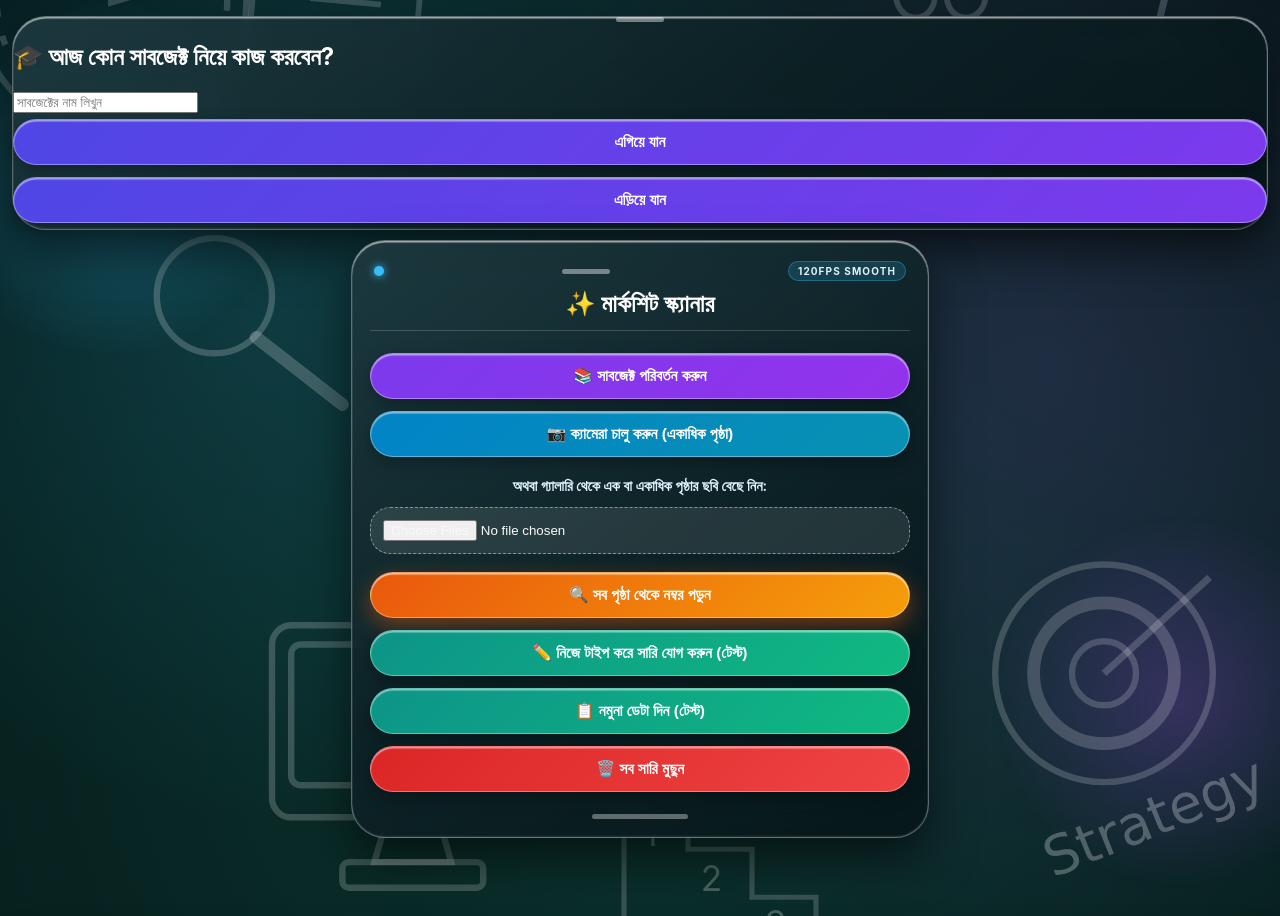
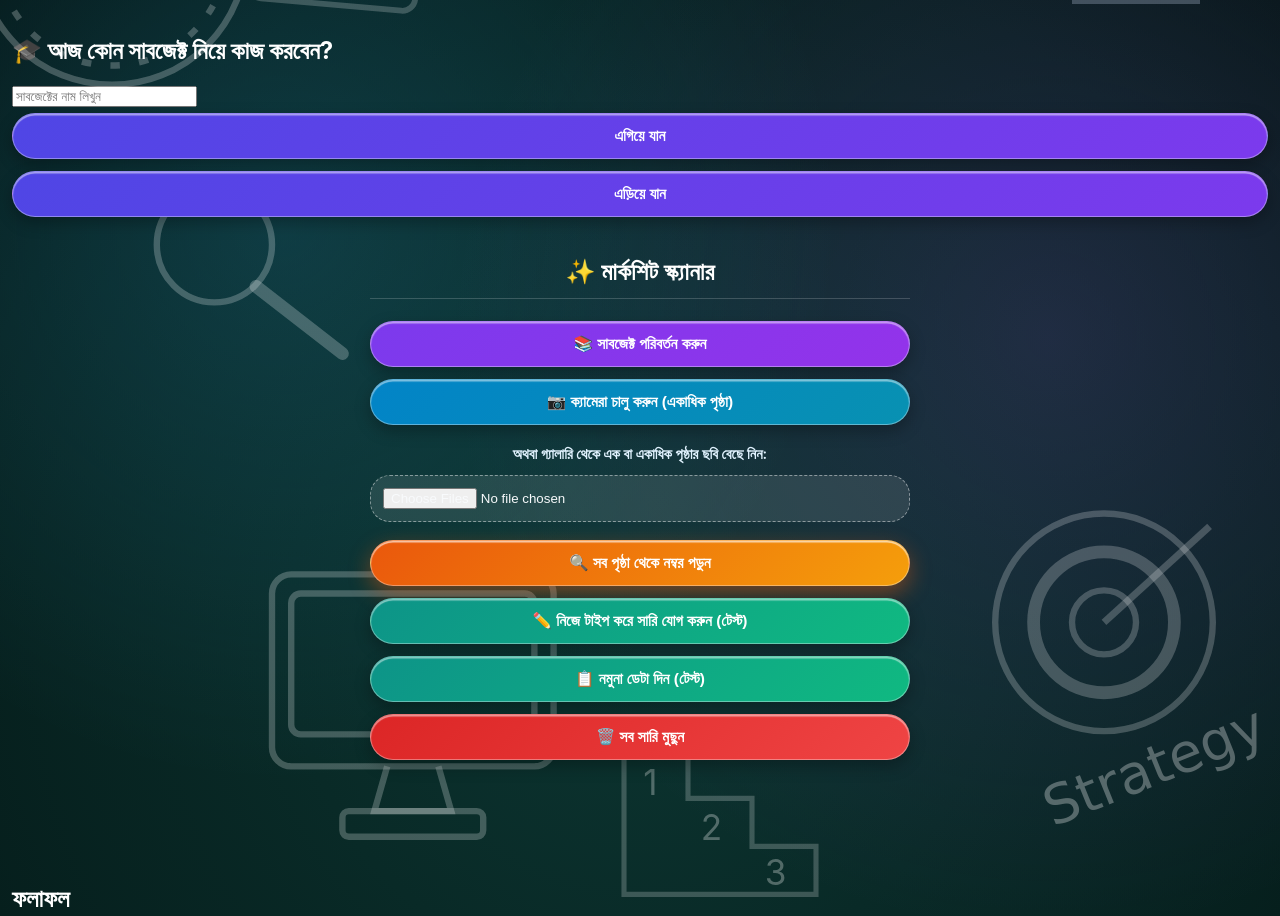
Before and after one commit to infomokaroma-dev/MarkSheet-reader, a plain HTML site: page index.html in a window 1280 px wide. Shown: the top 916 px of the page. Drawn offline with Linux system fonts and the light colour scheme.

Commit message:
Update index.html

```diff
--- a/index.html
+++ b/index.html
@@ -2,79 +2,77 @@
 <html lang='bn' data-theme='light'>
 <head>
 <meta charset='UTF-8'>
-<meta name='viewport' content='width=device-width, initial-scale=1, maximum-scale=1, user-scalable=no'>
+<meta name='viewport' content='width=device-width, initial-scale=1'>
+<!-- ফোনের অটো ডার্ক মোডে কালার নষ্ট হওয়া বন্ধ করার মেটা ট্যাগ -->
 <meta name='color-scheme' content='light only'>
 <meta name='supported-color-schemes' content='light'>
-<title>মার্কশিট স্ক্যানার — Ultra Smooth</title>
+<title>মার্কশিট স্ক্যানার</title>
 <link rel='manifest' href='manifest.json'>
 <link rel='preconnect' href='https://fonts.googleapis.com'>
 <link href='https://fonts.googleapis.com/css2?family=Dancing+Script:wght@700&display=swap' rel='stylesheet'>
-<link rel='stylesheet' href='style.css?v=25'>
+<link rel='stylesheet' href='style.css?v=23'>
 </head>
 <body>
 
-<!-- GPU-Accelerated Spatial Chalkboard Environment -->
+<!-- চকবোর্ড ডুডল ও নিচের বইয়ের তাকের ব্যাকগ্রাউন্ড -->
 <div id='chalkboardBg' aria-hidden='true'>
-  <div class='spatialOrb orb1'></div>
-  <div class='spatialOrb orb2'></div>
-
   <svg class='chalkDoodles' viewBox='0 0 400 700' preserveAspectRatio='xMidYMid slice'>
-    <g stroke='rgba(255,255,255,0.22)' stroke-width='2' fill='none'>
+    <g stroke='rgba(255,255,255,0.28)' stroke-width='2' fill='none'>
       <circle cx='35' cy='115' r='42'/>
       <circle cx='35' cy='115' r='36' stroke-dasharray='3,6'/>
       <polyline points='35,92 35,115 52,110' stroke-width='2.5'/>
     </g>
     <g transform='translate(85, 45)'>
-      <rect x='0' y='15' width='52' height='70' rx='4' stroke='rgba(255,255,255,0.22)' stroke-width='1.8' fill='none' transform='rotate(5)'/>
-      <line x1='12' y1='45' x2='40' y2='47' stroke='rgba(255,255,255,0.22)' stroke-width='1.8'/>
-      <line x1='12' y1='57' x2='38' y2='59' stroke='rgba(255,255,255,0.22)' stroke-width='1.8'/>
-      <line x1='12' y1='69' x2='34' y2='71' stroke='rgba(255,255,255,0.22)' stroke-width='1.8'/>
+      <rect x='0' y='15' width='52' height='70' rx='4' stroke='rgba(255,255,255,0.25)' stroke-width='1.8' fill='none' transform='rotate(5)'/>
+      <line x1='12' y1='45' x2='40' y2='47' stroke='rgba(255,255,255,0.25)' stroke-width='1.8'/>
+      <line x1='12' y1='57' x2='38' y2='59' stroke='rgba(255,255,255,0.25)' stroke-width='1.8'/>
+      <line x1='12' y1='69' x2='34' y2='71' stroke='rgba(255,255,255,0.25)' stroke-width='1.8'/>
       <circle cx='38' cy='22' r='24' fill='url(#bulbGlow)'/>
-      <path d='M28,32 Q22,12 38,6 Q54,12 48,32 Z' stroke='rgba(255,255,255,0.7)' stroke-width='2' fill='rgba(254,240,138,0.22)'/>
-      <rect x='32' y='32' width='12' height='7' rx='2' stroke='rgba(255,255,255,0.55)' stroke-width='1.5' fill='none'/>
+      <path d='M28,32 Q22,12 38,6 Q54,12 48,32 Z' stroke='rgba(255,255,255,0.75)' stroke-width='2' fill='rgba(254,240,138,0.25)'/>
+      <rect x='32' y='32' width='12' height='7' rx='2' stroke='rgba(255,255,255,0.6)' stroke-width='1.5' fill='none'/>
     </g>
     <defs>
       <radialGradient id='bulbGlow'>
-        <stop offset='0%' stop-color='rgba(254,249,195,0.6)'/>
+        <stop offset='0%' stop-color='rgba(254,249,195,0.65)'/>
         <stop offset='100%' stop-color='rgba(254,249,195,0)'/>
       </radialGradient>
     </defs>
-    <path d='M240,85 Q210,85 205,92 Q200,98 225,95 Q185,95 160,98 L175,90 M160,98 L176,104' stroke='rgba(255,255,255,0.6)' stroke-width='3' fill='none' stroke-linecap='round'/>
-    <g transform='translate(260, 55)' stroke='rgba(255,255,255,0.22)' stroke-width='1.8' fill='none'>
+    <path d='M240,85 Q210,85 205,92 Q200,98 225,95 Q185,95 160,98 L175,90 M160,98 L176,104' stroke='rgba(255,255,255,0.7)' stroke-width='3' fill='none' stroke-linecap='round'/>
+    <g transform='translate(260, 55)' stroke='rgba(255,255,255,0.26)' stroke-width='1.8' fill='none'>
       <path d='M25,10 C10,10 5,22 10,32 C4,40 8,55 20,58 C20,66 30,68 32,60 L32,12 C32,8 28,10 25,10 Z'/>
       <path d='M43,10 C58,10 63,22 58,32 C64,40 60,55 48,58 C48,66 38,68 36,60 L36,12 C36,8 40,10 43,10 Z'/>
     </g>
-    <g transform='translate(330, 65)' stroke='rgba(148,163,184,0.4)' stroke-width='2.2' fill='none'>
+    <g transform='translate(330, 65)' stroke='rgba(148,163,184,0.45)' stroke-width='2.2' fill='none'>
       <line x1='5' y1='65' x2='45' y2='65' stroke-width='3.5'/>
       <path d='M30,65 L35,45 C42,35 35,20 22,25'/>
-      <rect x='14' y='10' width='8' height='24' transform='rotate(25 18 22)' fill='rgba(244,63,94,0.3)'/>
+      <rect x='14' y='10' width='8' height='24' transform='rotate(25 18 22)' fill='rgba(244,63,94,0.35)'/>
       <line x1='12' y1='46' x2='32' y2='46'/>
     </g>
-    <g transform='translate(45, 185)' stroke='rgba(255,255,255,0.24)' stroke-width='2' fill='none'>
+    <g transform='translate(45, 185)' stroke='rgba(255,255,255,0.28)' stroke-width='2' fill='none'>
       <circle cx='22' cy='22' r='18'/>
       <line x1='35' y1='35' x2='62' y2='56' stroke-width='4' stroke-linecap='round'/>
     </g>
-    <g transform='translate(85, 310)' stroke='rgba(255,255,255,0.24)' stroke-width='2' fill='none'>
+    <g transform='translate(85, 310)' stroke='rgba(255,255,255,0.28)' stroke-width='2' fill='none'>
       <rect x='0' y='0' width='88' height='60' rx='6'/>
       <rect x='6' y='6' width='76' height='44' rx='3'/>
       <path d='M36,60 L32,74 L56,74 L52,60'/>
       <rect x='22' y='74' width='44' height='8' rx='2'/>
-      <text x='-20' y='118' fill='rgba(255,255,255,0.32)' stroke='none' font-family='monospace' font-size='15' letter-spacing='1.5'>E-LEARNING</text>
+      <text x='-20' y='118' fill='rgba(255,255,255,0.38)' stroke='none' font-family='monospace' font-size='15' letter-spacing='1.5'>E-LEARNING</text>
     </g>
-    <g transform='translate(195, 345)' stroke='rgba(255,255,255,0.22)' stroke-width='1.6' fill='none'>
+    <g transform='translate(195, 345)' stroke='rgba(255,255,255,0.25)' stroke-width='1.6' fill='none'>
       <path d='M0,20 L20,20 L20,35 L40,35 L40,50 L60,50 L60,65 L0,65 Z'/>
-      <text x='6' y='34' fill='rgba(255,255,255,0.3)' stroke='none' font-size='11'>1</text>
-      <text x='24' y='48' fill='rgba(255,255,255,0.3)' stroke='none' font-size='11'>2</text>
-      <text x='44' y='62' fill='rgba(255,255,255,0.3)' stroke='none' font-size='11'>3</text>
+      <text x='6' y='34' fill='rgba(255,255,255,0.35)' stroke='none' font-size='11'>1</text>
+      <text x='24' y='48' fill='rgba(255,255,255,0.35)' stroke='none' font-size='11'>2</text>
+      <text x='44' y='62' fill='rgba(255,255,255,0.35)' stroke='none' font-size='11'>3</text>
     </g>
-    <g transform='translate(310, 290)' stroke='rgba(255,255,255,0.22)' stroke-width='2' fill='none'>
+    <g transform='translate(310, 290)' stroke='rgba(255,255,255,0.26)' stroke-width='2' fill='none'>
       <circle cx='35' cy='35' r='34'/>
       <circle cx='35' cy='35' r='22' stroke-width='4'/>
       <circle cx='35' cy='35' r='10'/>
       <line x1='35' y1='35' x2='68' y2='5' stroke-width='2.2'/>
-      <text x='15' y='92' fill='rgba(255,255,255,0.32)' stroke='none' font-family='cursive, sans-serif' font-size='17' transform='rotate(-22 35 85)'>Strategy</text>
+      <text x='15' y='92' fill='rgba(255,255,255,0.36)' stroke='none' font-family='cursive, sans-serif' font-size='17' transform='rotate(-22 35 85)'>Strategy</text>
     </g>
-    <path d='M195,585 Q245,565 285,540 C310,520 275,495 295,535 Q315,560 342,505' stroke='rgba(255,255,255,0.5)' stroke-width='1.8' stroke-dasharray='4,4' fill='none'/>
+    <path d='M195,585 Q245,565 285,540 C310,520 275,495 295,535 Q315,560 342,505' stroke='rgba(255,255,255,0.55)' stroke-width='1.8' stroke-dasharray='4,4' fill='none'/>
     <g transform='translate(325, 472) rotate(-15)'>
       <polygon points='0,22 38,0 24,36 16,24' fill='#ffffff'/>
       <polygon points='16,24 38,0 20,28' fill='#bae6fd'/>
@@ -144,10 +142,8 @@
   </svg>
 </div>
 
-<!-- Smooth Spatial Modal Window: Subject Selection -->
-<div id='subOverlay' class='show'>
-  <div class='subCard spatialWindow'>
-    <div class='spatialGrabber'></div>
+<div id='subOverlay'>
+  <div class='subCard'>
     <h2>🎓 আজ কোন সাবজেক্ট নিয়ে কাজ করবেন?</h2>
     <div id='subList'></div>
     <div id='otherBox'>
@@ -158,13 +154,7 @@
   </div>
 </div>
 
-<!-- Main Spatial Floating Glass Window -->
-<div class='mainDesk spatialWindow' id='spatialDesk'>
-  <div class='spatialTopBar'>
-    <span class='spatialDot'></span>
-    <div class='spatialGrabber'></div>
-    <span class='spatialTag'>120FPS SMOOTH</span>
-  </div>
+<div class='mainDesk'>
   <h1 id='title'>মার্কশিট স্ক্যানার</h1>
   <button onclick='openSubOverlay()'>📚 সাবজেক্ট পরিবর্তন করুন</button>
   <button onclick='startCam()'>📷 ক্যামেরা চালু করুন (একাধিক পৃষ্ঠা)</button>
@@ -185,13 +175,9 @@
   <button onclick='addSample()'>📋 নমুনা ডেটা দিন (টেস্ট)</button>
   <button onclick='clearRows()'>🗑️ সব সারি মুছুন</button>
   <div id='status'></div>
-  <div class='spatialBottomBar'></div>
 </div>
 
-<!-- Smooth Spatial Results Sheet -->
 <div id='results'>
-  <div class='resultsSpatialWrap spatialWindow'>
-    <div class='spatialGrabber'></div>
   <h2 id='resTitle'>ফলাফল</h2>
   <div id='rstatus'></div>
   <div id='voiceHint'>💡 <b>টিপস:</b> যেকোনো নম্বরের ঘরে ক্লিক করে সিলেক্ট করুন, তারপর উপরের 🔊 বাটনে চাপলে ঠিক ওই নম্বর থেকেই পড়া শুরু হবে!</div>
@@ -214,8 +200,6 @@
   <button onclick='downloadCsv()'>📥 এক্সেল (CSV) ডাউনলোড</button>
   <button onclick='addRow()'>➕ সারি যোগ করুন</button>
   <button onclick='backFromResults()'>⬅ নতুন ছবি / পেছনে যান</button>
-    <div class='spatialBottomBar'></div>
-  </div>
 </div>
 
 <div id='bear' class='peek' onclick='pokePanda(event)' title='আমাকে ট্যাপ করো!'>
@@ -264,6 +248,6 @@
   </svg>
 </div>
 
-<script src='app.js?v=25' onerror="alert('app.js ফাইল পাওয়া যায়নি। গিটহাবে app.js নামে ফাইল বানিয়েছেন?')"></script>
+<script src='app.js?v=23' onerror="alert('app.js ফাইল পাওয়া যায়নি। গিটহাবে app.js নামে ফাইল বানিয়েছেন?')"></script>
 </body>
 </html>
```
Lines whose indentation alone changed are shown as unchanged.
